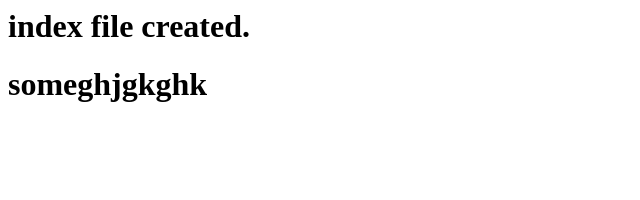
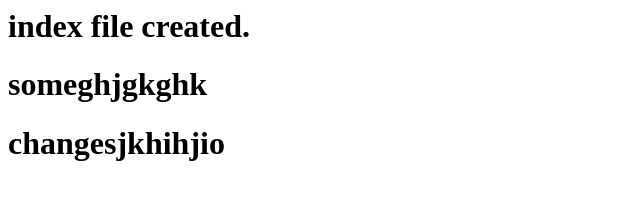
Before and after one commit to stuti-sidhu/workshop-oss, a plain HTML site: page index.html in a window 1280 px wide. Shown: the whole page, without its empty margins (0-640 px from the left). Drawn offline with Linux system fonts and the light colour scheme.

Commit message:
chanes in extra

```diff
--- a/index.html
+++ b/index.html
@@ -1,2 +1,4 @@
 <h1>index file created. </h1>
 <h1>someghjgkghk<h1>
+
+    <h1>changesjkhihjio</h1>
```
